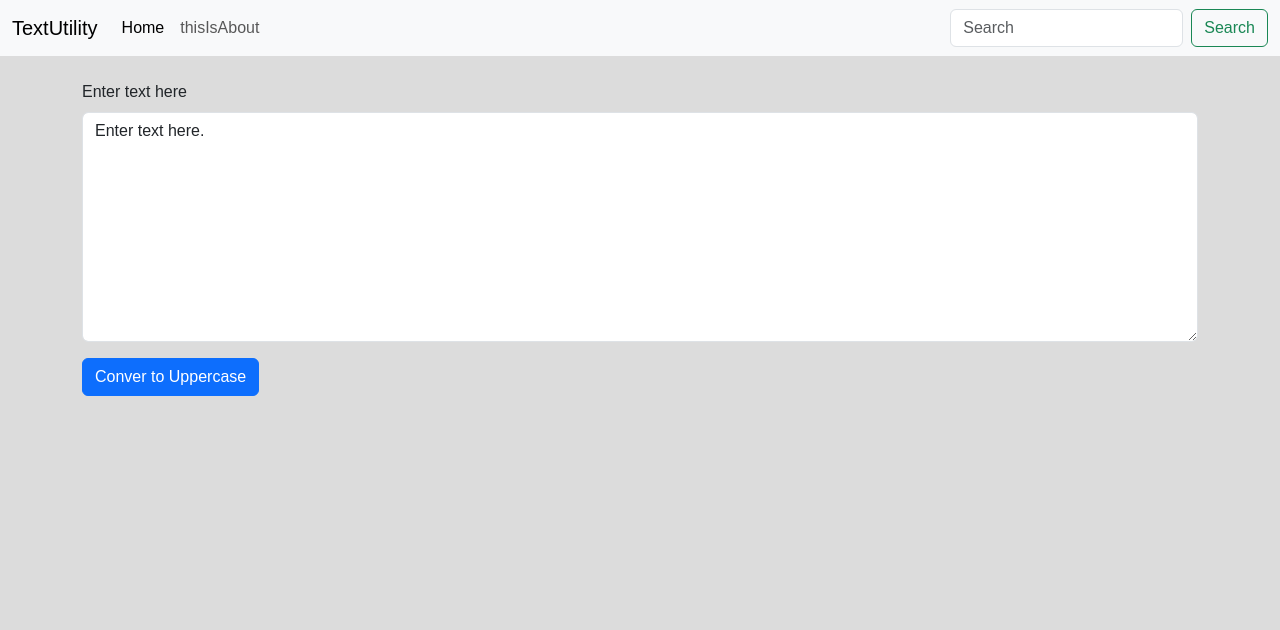
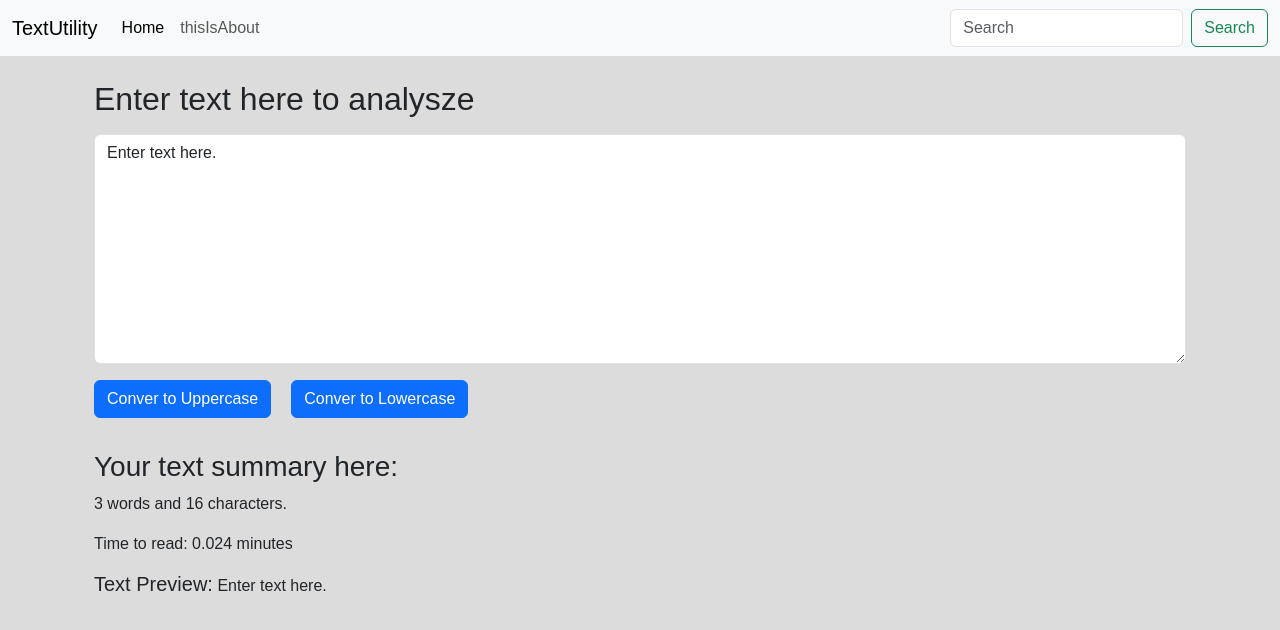
Before and after one commit to Anshikaa-agarwal/reactjs, a React (Create React App) app: page / in a window 1280 px wide. Shown: the top 630 px of the page. Built offline with nearby package versions, Linux system fonts and the light colour scheme.

Commit message:
text utilis

```diff
--- a/src/App.css
+++ b/src/App.css
@@ -9,3 +9,9 @@
 body{
   background-color: gainsboro;
 }
+.btns button{
+  margin-right: 20px;
+}
+.h5{
+  display: inline;
+}
--- a/src/App.js
+++ b/src/App.js
@@ -6,7 +6,7 @@ const user = {
   name: "TextUtility",
   about: "thisIsAbout",
   link: "http://www.google.com",
-  heading: "Enter text here"
+  heading: "Enter text here to analysze"
 };
 function App() {
   return (
--- a/src/components/TextForm.js
+++ b/src/components/TextForm.js
@@ -1,6 +1,8 @@
 import React, {useState} from 'react'
 
 export default function TextForm(props) {
+
+const [text, setText] = useState("Enter text here.");
 
 const handleUpClick = () => {
   console.log("handleUpClick initiated");
@@ -8,21 +10,40 @@ const handleUpClick = () => {
   setText(newText);
 }
 
-const handleOnChange = (event) => {
-console.log("handleOnChange initialized.")
-setText(event.target.value);
+const handleLowClick = () => {
+  console.log("handleLowClick initiated");
+  let newText = text.toLowerCase();
+  setText(newText);
 }
 
-const [text, setText] = useState("Enter text here.");
+const handleOnChange = (event) => {
+  console.log("handleOnChange initialized.")
+  setText(event.target.value);
+}
+
 return (
-<div>
+<>
+<div className='container'>
   <br></br>
   <div className="mb-3">
-  <label htmlFor="box" className="form-label">{props.heading}</label>
+  <label htmlFor="box" className="form-label"><h2>{props.heading}</h2></label>
   <textarea className="form-control" id="box" rows="9" value={text} onChange={handleOnChange}></textarea>
   </div>
 
+  <div className="btns">
   <button className="btn btn-primary" onClick={handleUpClick}>Conver to Uppercase</button>
+  <button className="btn btn-primary" onClick={handleLowClick}>Conver to Lowercase</button>
+  </div>
 </div>
+<br />
+<div className="container my-2">
+  <h3>Your text summary here:</h3>
+  <p>{text.split(" ").length} words and {text.length} characters.</p>
+  <p>Time to read: {0.008 * text.split(" ").length} minutes</p>
+  <p><h5 className='h5'>Text Preview:</h5> {text}
+  </p>
+
+</div>
+</>
 )
 }
```
